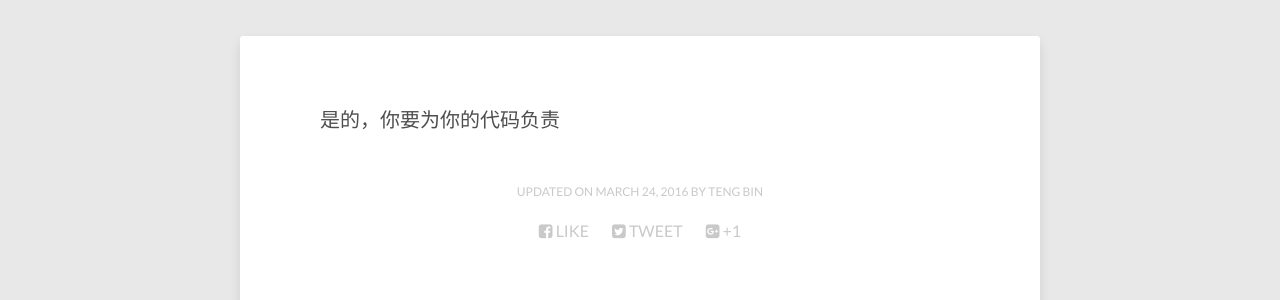
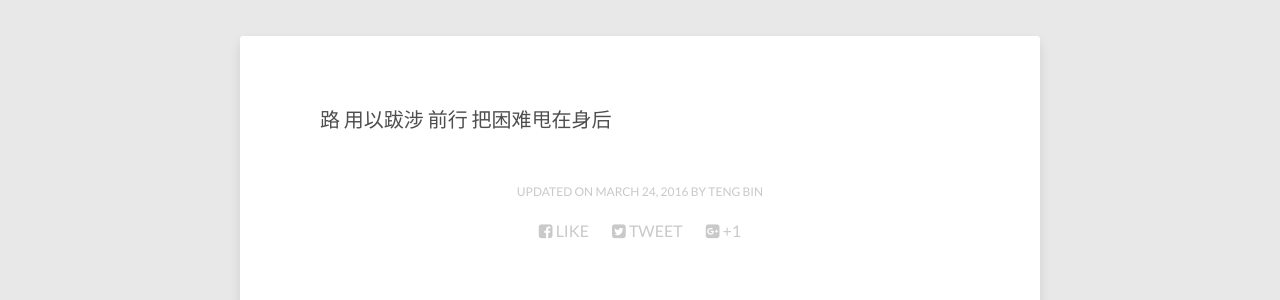
Before and after one commit to tengbinlive/tengbinlive.github.io, a Jekyll site: the page built from about/index.md, in a window 1280 px wide. Shown: the part 414-714 px from the top of the page. Built offline with Jekyll 4.4.1, drawn with Linux system fonts in a browser that asks for light colours; nearby versions of some CDN libraries.

Commit message:
no message

```diff
--- a/_config.yml
+++ b/_config.yml
@@ -1,4 +1,4 @@
-title:            HELLO  WORLD
+title:            think
 description:      ANDROID
 disqus_shortname:
 reading_time:     true
--- a/about/index.md
+++ b/about/index.md
@@ -9,4 +9,4 @@ modified: 2016-03-24
 
 
 
-是的，你要为你的代码负责
+路 用以跋涉 前行 把困难甩在身后
```
